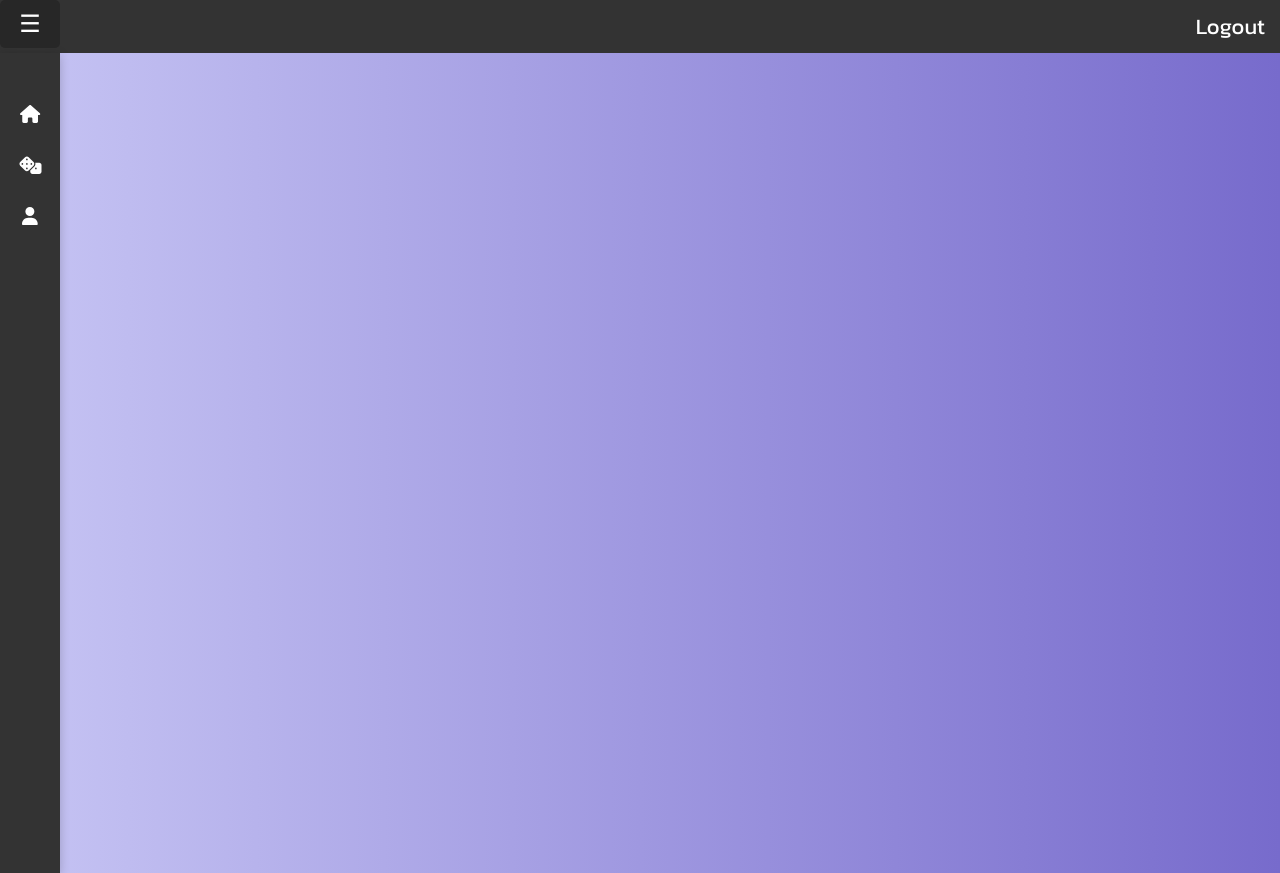
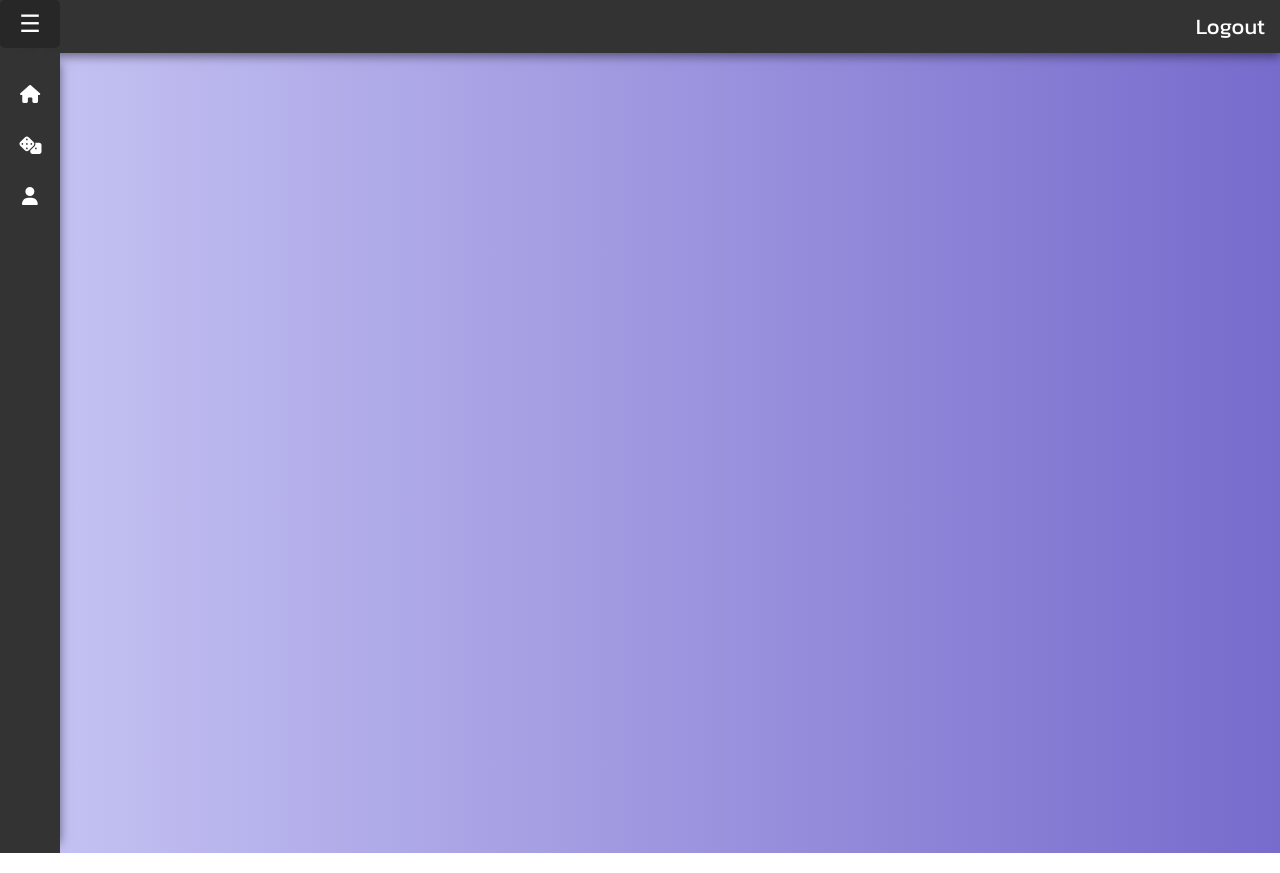
Before and after one commit to Deniz-Misirlioglu/high-roller-heaven, a React (Create React App) app in the folder highrollerheaven/: page /navbar in a window 1280 px wide. Built offline with nearby package versions, Linux system fonts and the light colour scheme.

Commit message:
navbar shadows

```diff
--- a/highrollerheaven/src/Components/NavBarComponent/Navbar.css
+++ b/highrollerheaven/src/Components/NavBarComponent/Navbar.css
@@ -12,8 +12,8 @@ html {
   height: 100vh;
   font-family: Arial, sans-serif;
   color: #fff;
-  padding-top: 20px;
-  box-shadow: 0px 2px 10px rgba(0, 0, 0, 0.2);
+  padding-top: 0px;
+  box-shadow: 10px 0px 10px -10px rgba(0, 0, 0, 0.5);
   transition: width 0.3s; /* Transition effect */
   overflow: auto; /* Hide content outside of width */
 }
@@ -93,6 +93,7 @@ html {
   justify-content: flex-end;
   background-color: #333;
   padding: 10px 15px;
+  box-shadow: 0px 3px 10px rgba(0, 0, 0, 0.5); /* Bottom shadow */
 }
 
 .top-navbar a {
```
